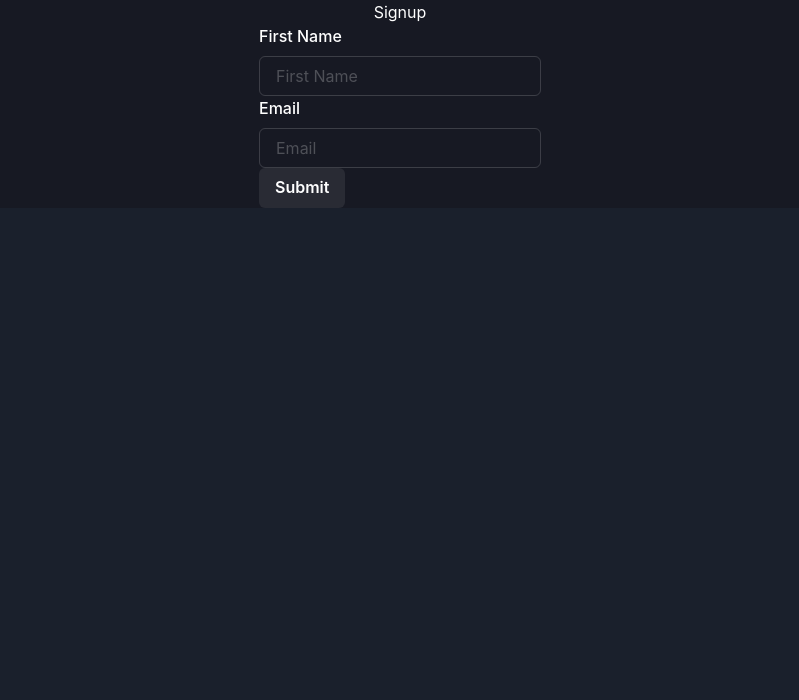
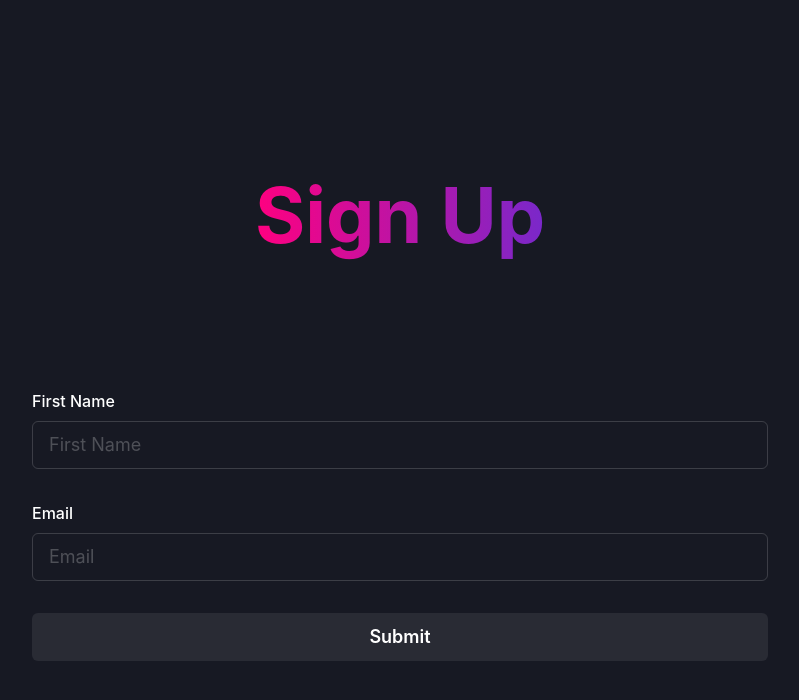
Before and after one commit to evanchristians/quizzy, a Next.js app in the folder app/: page /signup in a window 1280 px wide. Shown: the top 700 px of the page, without its empty margins (240-1039 px from the left). Built offline with nearby package versions, Linux system fonts and the light colour scheme.

Commit message:
style changes

```diff
--- a/app/src/components/Container.tsx
+++ b/app/src/components/Container.tsx
@@ -10,7 +10,8 @@ export const Container = (props: FlexProps) => {
         <Flex
             direction="column"
             alignItems="center"
-            justifyContent="flex-start"
+            justifyContent="center"
+            minH="100vh"
             bg={bgColor[colorMode]}
             color={color[colorMode]}
             {...props}
--- a/app/src/components/FormInput.tsx
+++ b/app/src/components/FormInput.tsx
@@ -25,6 +25,7 @@ export const FormInput = ({ name, label }: FormInputProps) => {
                             {label ?? toSentence(name)}
                         </FormLabel>
                         <Input
+                            size="lg"
                             {...field}
                             id={name}
                             placeholder={label ?? toSentence(name)}
--- a/app/src/components/Hero.tsx
+++ b/app/src/components/Hero.tsx
@@ -4,11 +4,12 @@ export const Hero = ({ title }: { title: string }) => (
     <Flex
         justifyContent="center"
         alignItems="center"
-        height="100vh"
         bgGradient="linear(to-l, #7928CA, #FF0080)"
         bgClip="text"
     >
-        <Heading fontSize="6vw">{title}</Heading>
+        <Heading fontSize="clamp(4rem, 6vw, 14rem)" lineHeight="2">
+            {title}
+        </Heading>
     </Flex>
 );
 
--- a/app/src/components/Main.tsx
+++ b/app/src/components/Main.tsx
@@ -5,8 +5,8 @@ export const Main = (props: StackProps) => (
         spacing="1.5rem"
         width="100%"
         maxWidth="48rem"
-        mt="-45vh"
-        pt="8rem"
+        mt="2rem"
+        pt="4rem"
         px="1rem"
         {...props}
     />
--- a/app/src/pages/index.tsx
+++ b/app/src/pages/index.tsx
@@ -18,7 +18,7 @@ const Index = () => {
     }, [loading]);
 
     return (
-        <Container height="100vh">
+        <Container>
             <Hero />
             <Main>
                 <List spacing={3} my={0}>
@@ -32,7 +32,9 @@ const Index = () => {
                                 {question.body}
                                 <Flex ml={8}>
                                     {question.answers.map((answer, key) => (
-                                        <Box mr={4}>{answer.body}</Box>
+                                        <Box mr={4} key={key}>
+                                            {answer.body}
+                                        </Box>
                                     ))}
                                 </Flex>
                             </ListItem>
--- a/app/src/pages/signup.tsx
+++ b/app/src/pages/signup.tsx
@@ -1,15 +1,17 @@
-import { Button } from "@chakra-ui/react";
+import { Button, Stack } from "@chakra-ui/react";
 import { Form, Formik } from "formik";
 import React from "react";
 import { Container } from "../components/Container";
 import { FormInput } from "../components/FormInput";
+import { Hero } from "../components/Hero";
 import { Main } from "../components/Main";
 import { SignupSchema } from "../utils/validationSchema";
 
 const SignUp = () => {
     return (
         <Container>
-            <h1>Signup</h1>
+            <Hero title="Sign Up" />
+            <Main>
                 <Formik
                     initialValues={{
                         firstName: "",
@@ -21,11 +23,14 @@ const SignUp = () => {
                     }}
                 >
                     <Form>
+                        <Stack spacing="2rem">
                             <FormInput name="firstName" />
                             <FormInput name="email" />
-                    <Button >Submit</Button>
+                            <Button size="lg">Submit</Button>
+                        </Stack>
                     </Form>
                 </Formik>
+            </Main>
         </Container>
     );
 };
```
Lines whose indentation alone changed are shown as unchanged.
